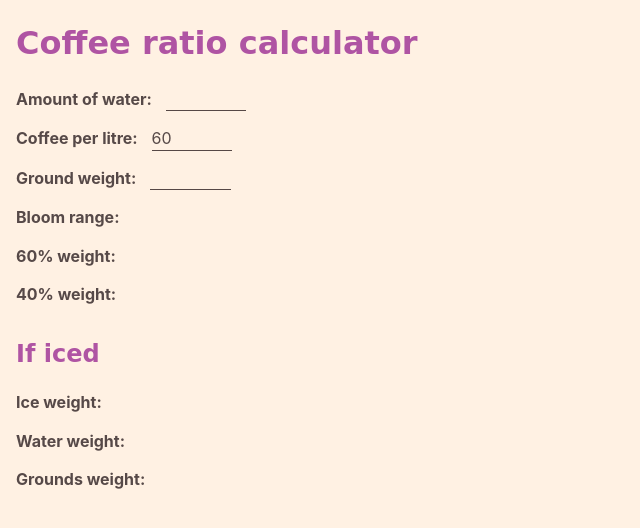
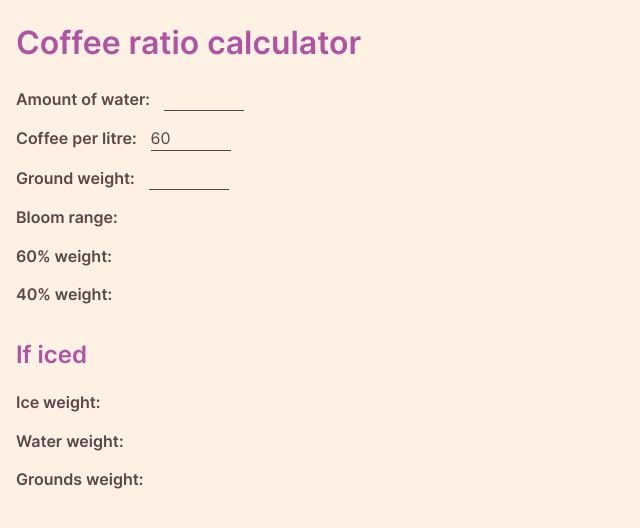
Before and after one commit to cfq/coffee-ratio, a website built with Vite: page index.html in a window 1280 px wide. Shown: the whole page, without its empty margins (0-640 px from the left). Built offline with nearby package versions, Linux system fonts and the light colour scheme; files whose address does not match are found by name.

Commit message:
We're there

```diff
--- a/package.json
+++ b/package.json
@@ -3,9 +3,9 @@
   "version": "1.0.0",
   "description": "",
   "scripts": {
-    "dev": "npm run clean && webpack-dev-server",
-    "build": "",
-    "clean": "rimraf static/css static/js"
+    "dev": "npx vite",
+    "build": "npx vite build",
+    "clean": "rimraf dist"
   },
   "devDependencies": {
     "rimraf": "^5.0.1",
--- a/src/scss/fonts.scss
+++ b/src/scss/fonts.scss
@@ -3,8 +3,8 @@
   font-style: normal;
   font-weight: 400;
   font-display: swap;
-  src: url(../fonts/Inter-Regular.woff2) format('woff2'),
-        url(../fonts/Inter-Regular.woff) format('woff');
+  src: url(../../static/fonts/Inter-Regular.woff2) format('woff2'),
+        url(../../static/fonts/Inter-Regular.woff) format('woff');
 }
 
 @font-face {
@@ -12,15 +12,6 @@
   font-style: normal;
   font-weight: 600;
   font-display: swap;
-  src: url(../fonts/Inter-SemiBold.woff2) format('woff2'),
-        url(../fonts/Inter-SemiBold.woff) format('woff');
+  src: url(../../static/fonts/Inter-SemiBold.woff2) format('woff2'),
+        url(../../static/fonts/Inter-SemiBold.woff) format('woff');
 }
-
-@font-face {
-  font-family: 'Permanent Marker';
-  font-style: normal;
-  font-weight: 400;
-  font-display: swap;
-  src: url(../fonts/PermanentMarker-Regular.woff2) format('woff2'),
-        url(../fonts/PermanentMarker-Regular.woff) format('woff');
-}
--- a/src/scss/main.scss
+++ b/src/scss/main.scss
@@ -14,7 +14,7 @@ body {
 }
 
 h1, h2 {
-  font-family: 'Permanent Marker', cursive;
+  font-family: 'Inter', sans-serif;
   color: var(--head);
   line-height: 1.4em;
 }
```
Also changed, not shown: dist/assets/index-D73QmsIq.css (deleted), dist/assets/index-Doc4Xs3e.js (deleted), dist/assets/v60-152x152-DyrUur86.png (deleted), dist/assets/v60-167x167-Q0f2DJO0.png (deleted), dist/assets/v60-180x180-BAiS700_.png (deleted), dist/assets/v60-BrnW3V23.png (deleted), dist/assets/v60-icon-CPm1h6iG.svg (deleted), dist/index.html (deleted), 1 other file.
